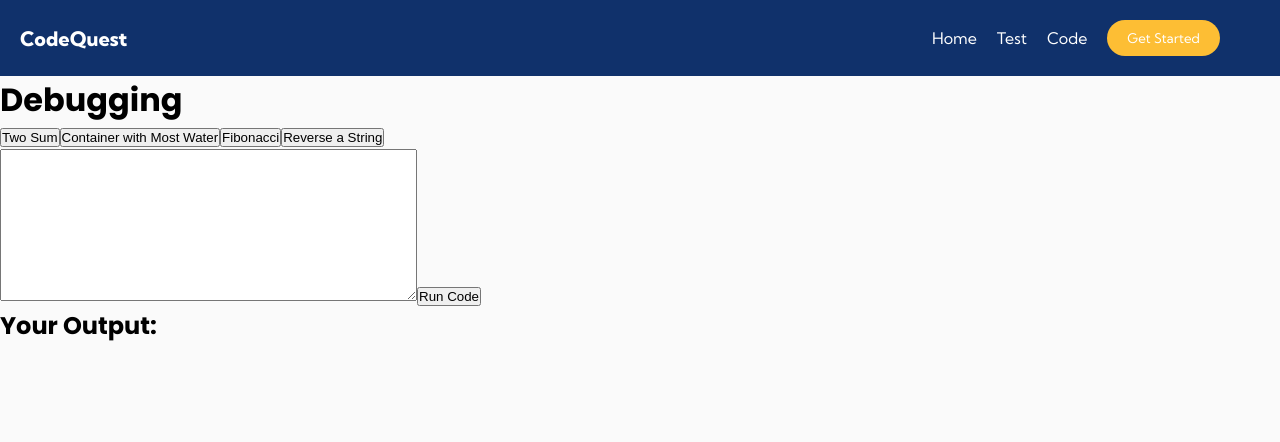
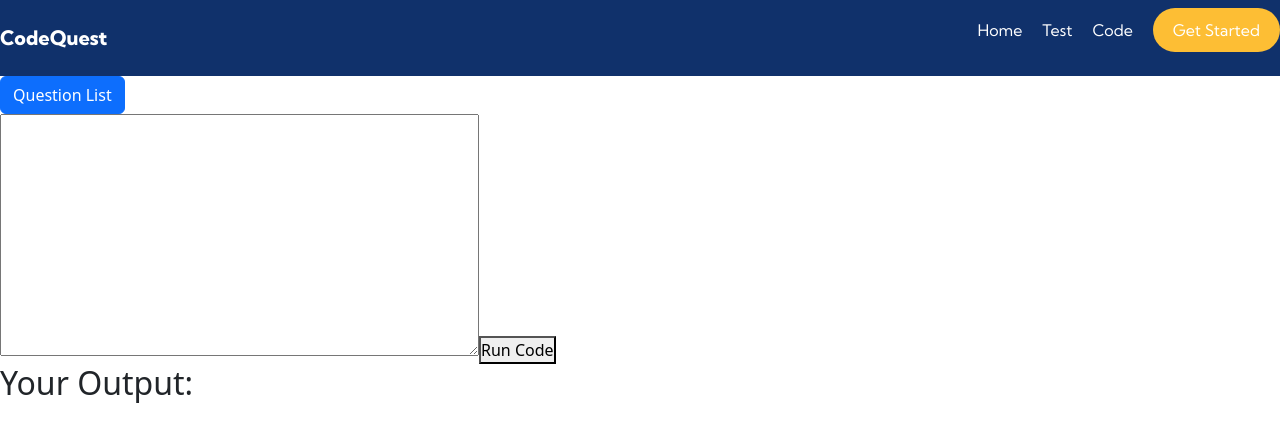
Before and after one commit to Mekhadev2025/CodeFixer, a React (Vite) app in the folder client/: page /code in a window 1280 px wide. Shown: the top 442 px of the page. Built offline with nearby package versions, Linux system fonts and the light colour scheme.

Commit message:
secodn route

```diff
--- a/client/src/App.jsx
+++ b/client/src/App.jsx
@@ -4,6 +4,7 @@
 import Test from "./Test"
 import Navbar from './Navbar';
 import { Routes, Route, BrowserRouter } from "react-router-dom"
+import 'bootstrap/dist/css/bootstrap.min.css';
 import './App.css';
 
 function App() {
--- /dev/null
+++ b/client/src/Code.jsx
@@ -0,0 +1,59 @@
+// import { useState,useEffect } from 'react';
+// import Button from 'react-bootstrap/Button';
+// import Offcanvas from 'react-bootstrap/Offcanvas';
+// import CodeLoader from './CodeLoader';
+// function Code() {
+//   const [show, setShow] = useState(false);
+
+//   const handleClose = () => setShow(false);
+//   const handleShow = () => setShow(true);
+
+
+//   const [selectedCode, setSelectedCode] = useState("");
+//   const [description, setDescription] = useState("");
+//   const [title, setTitle] = useState("");
+//   const [output, setOutput] = useState("");
+
+//   const handleCodeLoad = (code, title, description) => {
+//     setSelectedCode(code);
+//     setTitle(title);
+//     setDescription(description);
+//     setOutput("");
+//   };
+
+// //   const handleCodeRun = async (code) => {
+// //     try {
+// //       console.log("Trying to send data...");
+// //       const response = await axios.post('http://localhost:3000/run-code', { code });
+// //       console.log("Response received:", response.data);
+// //       setOutput(response.data.output);
+// //     } catch (error) {
+// //       setOutput("Error: " + error.message);
+// //     }
+// //   };
+
+//   // Log the output state whenever it changes
+//   useEffect(() => {
+//     console.log("Output state updated:", output);
+//   }, [output]);
+
+
+//   return (
+//     <>
+//       <Button variant="primary" onClick={handleShow}>
+//         Question List
+//       </Button>
+
+//       <Offcanvas show={show} onHide={handleClose}>
+//         <Offcanvas.Header closeButton>
+//           <Offcanvas.Title>Offcanvas</Offcanvas.Title>
+//         </Offcanvas.Header>
+//         <Offcanvas.Body>
+//         <CodeLoader onCodeLoad={handleCodeLoad} />
+//            </Offcanvas.Body>
+//       </Offcanvas>
+//     </>
+//   );
+// }
+
+// export default Code;
--- a/client/src/Navbar.jsx
+++ b/client/src/Navbar.jsx
@@ -17,7 +17,7 @@
           <Link to="/code">Code</Link>
         </li>
         <Link to="/code">
-            <button className="btn">Get Started</button>
+            <button className="code-btn">Get Started</button>
           </Link>
 
       </ul>
--- a/client/src/Question.jsx
+++ b/client/src/Question.jsx
@@ -5,12 +5,20 @@
 import OutputArea from './OutputArea';
 import './App.css';
 import axios from 'axios';
+import Button from 'react-bootstrap/Button';
+import Offcanvas from 'react-bootstrap/Offcanvas';
+// import Code from './Code';
 
 function Question() {
   const [selectedCode, setSelectedCode] = useState("");
   const [description, setDescription] = useState("");
   const [title, setTitle] = useState("");
   const [output, setOutput] = useState("");
+  const [show, setShow] = useState(false);
+
+  const handleClose = () => setShow(false);
+  const handleShow = () => setShow(true);
+
 
   const handleCodeLoad = (code, title, description) => {
     setSelectedCode(code);
@@ -36,9 +44,23 @@
   }, [output]);
 
   return (
-    <div className="App">
-     <h1>Debugging</h1>
-      <CodeLoader onCodeLoad={handleCodeLoad} />
+    <div >
+        {/* <Code/> */}
+     {/* <h1>Debugging</h1> */}
+
+     <Button variant="primary" onClick={handleShow}>
+        Question List
+      </Button>
+
+      <Offcanvas show={show} onHide={handleClose}>
+        <Offcanvas.Header closeButton>
+          <Offcanvas.Title>Offcanvas</Offcanvas.Title>
+        </Offcanvas.Header>
+        <Offcanvas.Body>
+        <CodeLoader onCodeLoad={handleCodeLoad} />
+           </Offcanvas.Body>
+      </Offcanvas>
+      {/* <CodeLoader onCodeLoad={handleCodeLoad} /> */}
       <div className="title">{title}</div>
       <div className="description">{description}</div>
       <div className="patition">
--- a/client/src/Test.jsx
+++ b/client/src/Test.jsx
@@ -3,7 +3,7 @@
  const Test = () => {
    return (
      <div>
-      Testing..........
+       ehyyc
      </div>
    )
  }
--- a/client/src/styles/Home.css
+++ b/client/src/styles/Home.css
@@ -18,4 +18,6 @@
     border:none;
     width:200px;
     border-radius:30px;
+    cursor:pointer
+
 }
--- a/client/src/styles/Navbar.css
+++ b/client/src/styles/Navbar.css
@@ -31,7 +31,7 @@
 
 }
 
-.btn{
+.code-btn{
     padding:10px 20px;
     background:var(--yellow);
     border:none;
```
Lines whose indentation alone changed are shown as unchanged.
